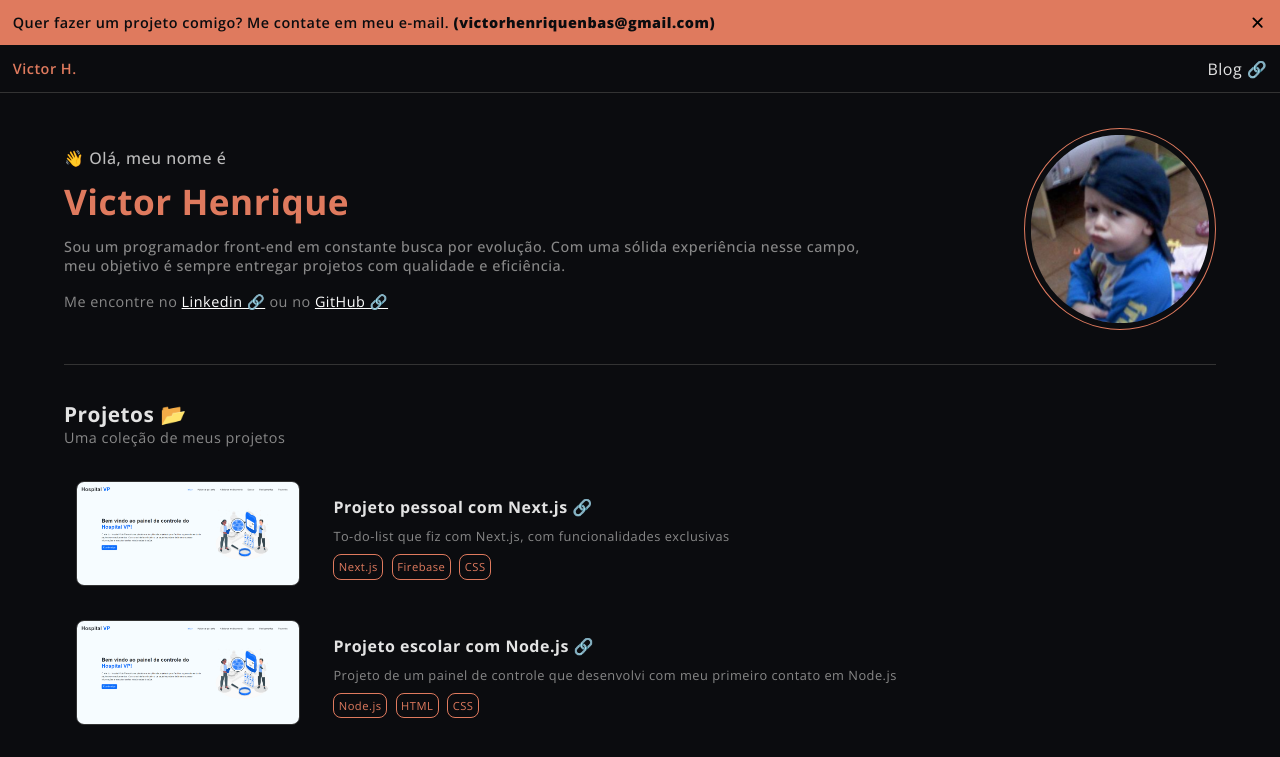
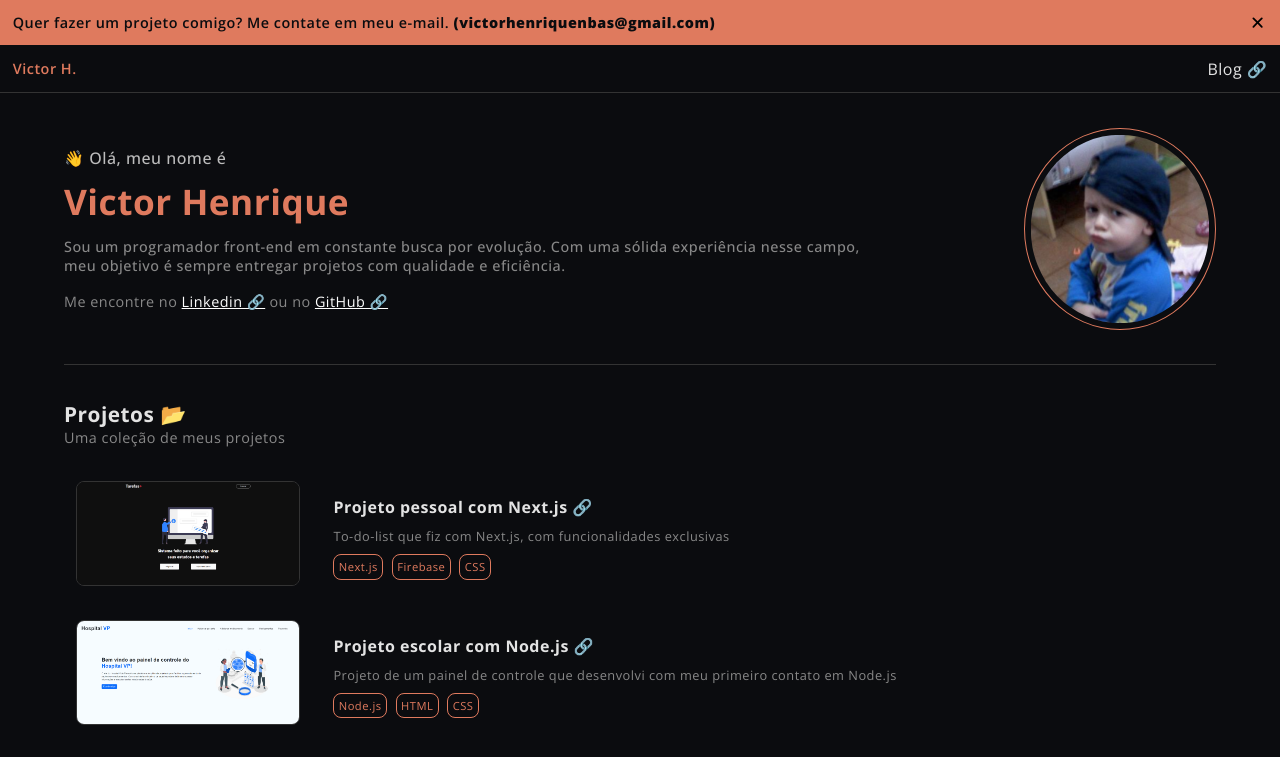
Before and after one commit to vitinhohnbas/Portfolio, a React (Create React App) app: page / in a window 1280 px wide. Shown: the top 757 px of the page. Built offline with nearby package versions, Linux system fonts and the light colour scheme; the HTML template or start-up script is replaced by a standard one.

Commit message:
Update Home.js

```diff
--- a/src/pages/Home/Home.js
+++ b/src/pages/Home/Home.js
@@ -7,6 +7,7 @@ import user from '../../assets/images.PNG'
 import cycle from '../../assets/cycle.png'
 import miniblog from '../../assets/miniblog.png'
 import hospitalvp from '../../assets/hospitalvp.png'
+import tarefasPlus from '../../assets/tarefas+.png'
 
 const Home = () => {
   const handleVP = () =>{
@@ -64,7 +65,7 @@ const Home = () => {
         <h1>Projetos 📂</h1>
         <p>Uma coleção de meus projetos</p>
         <div onClick={handleTarefas} className={styles.containerProjects}>
-          <img src={hospitalvp}  alt='Tarefas +'/>
+          <img src={tarefasPlus}  alt='Tarefas +'/>
           <div className={styles.divTextProjects}>
             <h1>Projeto pessoal com Next.js 🔗</h1>
             <p>To-do-list que fiz com Next.js, com funcionalidades exclusivas</p>
```
